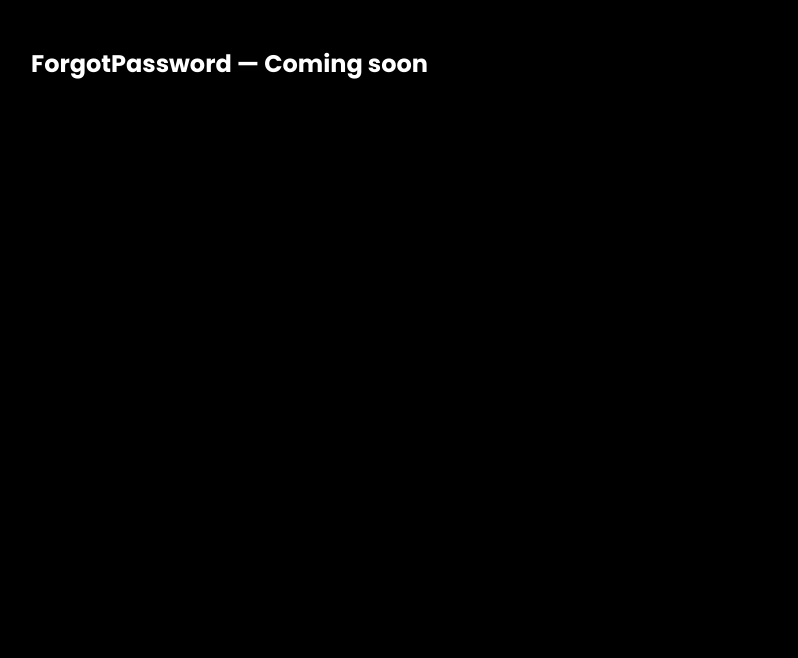
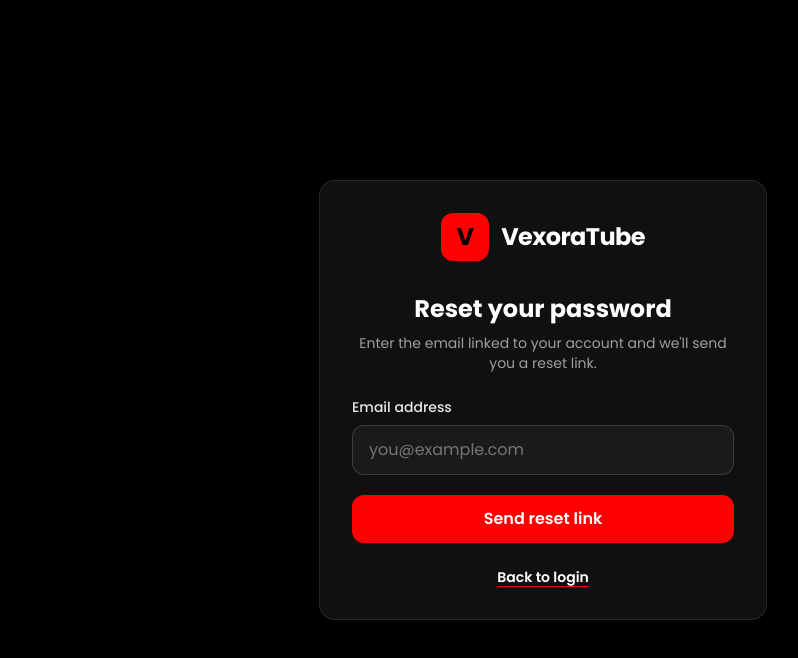
Before and after one commit to ameerhassank1han-boop/VexoraTube, a React (Vite) app: page /forgot-password in a window 1280 px wide. Shown: the top 658 px of the page, without its empty margins (97-895 px from the left). Built offline with nearby package versions, Linux system fonts and the light colour scheme; no server answers; a web font is replaced by a local one.

Commit message:
Build password reset form using Supabase auth

```diff
--- a/src/pages/ForgotPassword.tsx
+++ b/src/pages/ForgotPassword.tsx
@@ -1,9 +1,63 @@
+import { useState } from "react";
+import { z } from "zod";
+import { zodResolver } from "@hookform/resolvers/zod";
+import { useForm } from "react-hook-form";
+import { Link } from "react-router-dom";
+import { supabase } from "@/lib/supabase";
+import Input from "@/components/ui/Input";
+import Button from "@/components/ui/Button";
+
+const forgotPasswordSchema = z.object({
+  email: z.string().trim().email("Enter a valid email address."),
+});
+type ForgotPasswordValues = z.infer<typeof forgotPasswordSchema>;
+
 export default function ForgotPassword() {
+  const [errorMessage, setErrorMessage] = useState<string | null>(null);
+  const [successMessage, setSuccessMessage] = useState<string | null>(null);
+  const [loading, setLoading] = useState(false);
+  const { register, handleSubmit, formState: { errors } } = useForm<ForgotPasswordValues>({
+    resolver: zodResolver(forgotPasswordSchema),
+    defaultValues: { email: "" },
+  });
+
+  const onSubmit = async ({ email }: ForgotPasswordValues) => {
+    setErrorMessage(null);
+    setSuccessMessage(null);
+    setLoading(true);
+    try {
+      const { error } = await supabase.auth.resetPasswordForEmail(email, {
+        redirectTo: `${window.location.origin}/reset-password`,
+      });
+      if (error) {
+        setErrorMessage(error.message);
+        return;
+      }
+      setSuccessMessage("Check your email for reset link");
+    } catch {
+      setErrorMessage("Unable to send a reset link right now. Please try again.");
+    } finally {
+      setLoading(false);
+    }
+  };
+
   return (
-    <main className="min-h-screen bg-vexora-black px-6 py-12 text-white">
-      <div className="mx-auto max-w-5xl">
-        <h1 className="text-2xl font-bold">ForgotPassword — Coming soon</h1>
-      </div>
+    <main className="flex min-h-screen items-center justify-center bg-black px-4 py-10 text-white">
+      <section className="w-full max-w-md rounded-2xl border border-white/10 bg-[#101010] p-6 shadow-2xl sm:p-8" aria-labelledby="forgot-title">
+        <Link to="/" className="mb-8 flex items-center justify-center gap-3" aria-label="VexoraTube home">
+          <span className="flex h-12 w-12 items-center justify-center rounded-xl bg-[#FF0000]"><span aria-hidden="true" className="text-2xl font-black text-black">V</span></span>
+          <span className="text-2xl font-extrabold tracking-tight">VexoraTube</span>
+        </Link>
+        <h1 id="forgot-title" className="text-center text-2xl font-bold">Reset your password</h1>
+        <p className="mb-6 mt-2 text-center text-sm text-white/60">Enter the email linked to your account and we&apos;ll send you a reset link.</p>
+        <form onSubmit={handleSubmit(onSubmit)} noValidate className="space-y-5">
+          {errorMessage && <p role="alert" className="rounded-lg border border-red-500/30 bg-red-500/10 px-3 py-2 text-sm text-red-300">{errorMessage}</p>}
+          {successMessage && <p role="status" className="rounded-lg border border-green-500/30 bg-green-500/10 px-3 py-2 text-sm text-green-300">{successMessage}</p>}
+          <Input label="Email address" type="email" autoComplete="email" placeholder="you@example.com" error={errors.email?.message} register={register("email")} />
+          <Button type="submit" fullWidth size="lg" loading={loading}>Send reset link</Button>
+        </form>
+        <p className="mt-6 text-center text-sm"><Link to="/login" className="font-semibold text-white underline decoration-[#FF0000] underline-offset-4 hover:text-red-300">Back to login</Link></p>
+      </section>
     </main>
   );
 }
```
